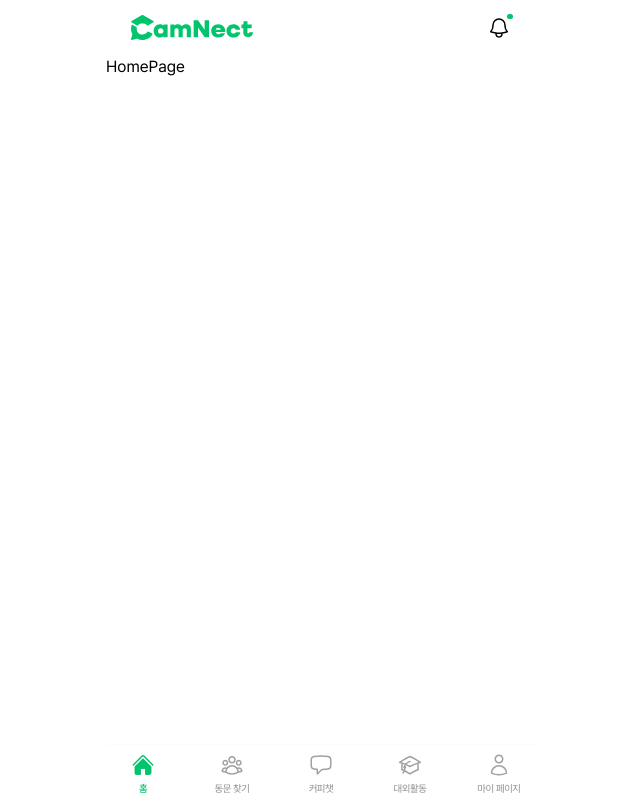
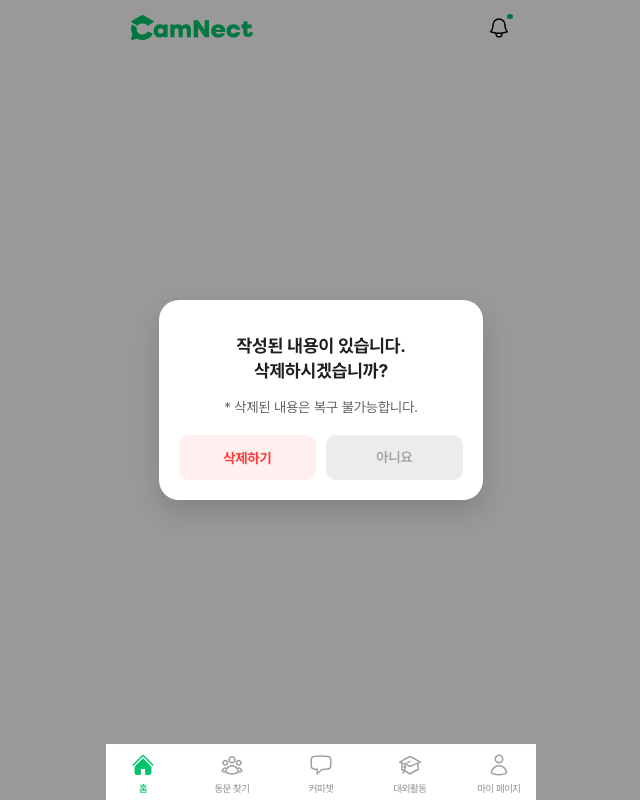
Before and after one commit to Konkuk-KUIT/CamNecT-Web, a React (Vite) app: page /home in a window 1280 px wide. Shown: the whole page, without its empty margins (319-959 px from the left). Built offline with nearby package versions, Linux system fonts and the light colour scheme.

Commit message:
feat: 주석 추가 및 홈페이지에 예시 코드 반영

```diff
--- a/src/components/Pop-up.tsx
+++ b/src/components/Pop-up.tsx
@@ -1,16 +1,20 @@
 import type { ReactNode } from 'react';
 
+// 팝업 유형: 안내/경고/확인/로딩
 type PopUpType = 'info' | 'warning' | 'confirm' | 'loading';
 
+// 공통 팝업 props (유형별로 필요한 값만 사용)
 type PopUpProps = {
   isOpen: boolean;
   type: PopUpType;
-  title: string;
+  title?: string;
   content?: string;
   leftButtonText?: string;
   rightButtonText?: string;
+  buttonText?: string;
   onLeftClick?: () => void;
   onRightClick?: () => void;
+  onClick?: () => void;
 };
 
 const PopUp = ({
@@ -20,25 +24,58 @@ const PopUp = ({
   content,
   leftButtonText,
   rightButtonText,
+  buttonText,
   onLeftClick,
   onRightClick,
+  onClick,
 }: PopUpProps) => {
   if (!isOpen) return null;
 
+  // 유형별 텍스트 정렬
   const contentAlign =
     type === 'warning' || type === 'confirm' ? 'text-center' : 'text-left';
 
   const renderContent = (): ReactNode => {
+    // 문자열 기반 줄바꿈(\n) 처리
+    const processedTitle = title ? title.replace(/\\n/g, '\n') : undefined;
+    const processedContent = content?.replace(/\\n/g, '\n');
+
     const formattedContent =
-      type === 'warning' || type === 'confirm'
-        ? content
-          ? `* ${content}`
+      type === 'warning'
+        ? processedContent
+          ? `* ${processedContent}`
           : undefined
-        : content;
+        : processedContent;
+
+
+
+    // 로딩 타입 전용 콘텐츠
+    if (type === 'loading') {
+      return (
+        <div className='flex flex-col items-center justify-center gap-[20px] pt-[10px]'>
+          <svg
+            className='animate-spin'
+            xmlns='http://www.w3.org/2000/svg'
+            width='84'
+            height='84'
+            viewBox='0 0 84 84'
+            fill='none'
+          >
+            <path
+              d='M77.3492 28.5724C79.5106 27.7514 80.6158 25.3215 79.5837 23.2524C76.024 16.1159 70.4902 10.1121 63.6014 5.98078C55.5111 1.1289 46.0229 -0.858026 36.6657 0.340137C27.3084 1.5383 18.627 5.85178 12.0202 12.5856C5.41342 19.3194 1.266 28.0813 0.246193 37.4597C-0.773611 46.838 1.39359 56.2866 6.39861 64.2831C11.4036 72.2796 18.955 78.3582 27.836 81.5396C36.717 84.721 46.4105 84.8199 55.3546 81.8203C62.9704 79.2662 69.6652 74.5922 74.6757 68.3876C76.1284 66.5887 75.5713 63.9781 73.6369 62.7116C71.7024 61.4452 69.1261 62.0075 67.6292 63.7697C63.6812 68.4178 58.5239 71.926 52.6922 73.8818C45.5312 76.2834 37.7702 76.2042 30.6597 73.6571C23.5492 71.1099 17.5033 66.2431 13.4961 59.8408C9.48883 53.4385 7.75367 45.8735 8.57017 38.3648C9.38667 30.8561 12.7073 23.8409 17.9969 18.4496C23.2866 13.0582 30.2373 9.60467 37.7291 8.64538C45.2209 7.68608 52.8175 9.27689 59.295 13.1615C64.57 16.325 68.8526 20.8598 71.7094 26.2478C72.7925 28.2906 75.1877 29.3935 77.3492 28.5724Z'
+              fill='#00C56C'
+            />
+          </svg>
+          <div className='text-b-18 mt-auto pt-[20px] whitespace-pre-wrap text-center text-[var(--ColorBlack,#202023)]'>
+            {title || '잠시만 기다려 주세요...'}
+          </div>
+        </div>
+      );
+    }
 
     return (
-      <div className={`flex flex-col gap-[15px] px-[15px] pt-[10px] ${contentAlign}`}>
-        <div className='text-b-18 whitespace-pre-wrap text-[var(--ColorBlack,#202023)]'>{title}</div>
+      <div className={`flex flex-col justify-center h-[clamp(85px,10vw,100px)] gap-[15px] px-[15px] pt-[10px] ${contentAlign}`}>
+        <div className='text-b-18 whitespace-pre-wrap text-[var(--ColorBlack,#202023)]'>{processedTitle}</div>
         {formattedContent && (
           <div className='text-r-14 whitespace-pre-wrap text-[var(--ColorGray3,#646464)]'>{formattedContent}</div>
         )}
@@ -51,18 +88,20 @@ const PopUp = ({
       return null;
     }
 
+    // 확인 팝업: 단일 버튼
     if (type === 'confirm') {
       return (
         <button
           type='button'
-          onClick={onRightClick}
+          onClick={onClick}
           className='flex h-[45px] w-full items-center justify-center rounded-[10px] bg-[var(--ColorMain,#00C56C)] text-b-14-hn text-[var(--ColorWhite,#FFF)]'
         >
-          <span className='whitespace-pre-wrap'>{rightButtonText ?? '확인'}</span>
+          <span className='whitespace-pre-wrap'>{buttonText ?? '확인'}</span>
         </button>
       );
     }
 
+    // 경고 팝업: 좌측 강조 + 우측 취소
     if (type === 'warning') {
       return (
         <div className='flex w-full gap-[10px]'>
@@ -84,6 +123,7 @@ const PopUp = ({
       );
     }
 
+    // 안내 팝업: 기본 좌/우 버튼
     return (
       <div className='flex w-full gap-[10px]'>
         <button
@@ -91,7 +131,7 @@ const PopUp = ({
           onClick={onLeftClick}
           className='flex h-[45px] w-full items-center justify-center rounded-[10px] bg-[var(--ColorSub2,#F2FCF8)] text-sb-14 text-[var(--ColorMain,#00C56C)]'
         >
-          <span className='whitespace-pre-wrap'>아니오</span>
+          <span className='whitespace-pre-wrap'>아니요</span>
         </button>
         <button
           type='button'
@@ -105,10 +145,16 @@ const PopUp = ({
   };
 
   return (
-    <div className='fixed inset-0 z-50 flex items-center justify-center bg-black/40 px-[20px] py-[20px]'>
+    <div
+      className='fixed inset-0 z-50 flex items-center justify-center bg-black/40 px-[20px] py-[20px]'
+      role='dialog'
+      aria-modal='true'
+    >
+      {/* 모달 본체: clamp로 반응형 너비, 최소 높이 보장 */}
       <div className='flex w-[clamp(260px,85vw,324px)] min-h-[200px] flex-col px-[20px] py-[20px] rounded-[20px] bg-[var(--ColorWhite,#FFF)] shadow-[0_12px_30px_rgba(0,0,0,0.16)]'>
         {renderContent()}
-        <div className='mt-[25px]'>{renderButtons()}</div>
+        {/* 버튼 영역을 하단에 고정 */}
+        <div className='mt-auto'>{renderButtons()}</div>
       </div>
     </div>
   );
--- a/src/pages/home/HomePage.tsx
+++ b/src/pages/home/HomePage.tsx
@@ -1,5 +1,6 @@
 import { FullLayout } from '../../layouts/FullLayout';
 import { HomeHeader } from '../../layouts/headers/HomeHeader';
+import Popup from "../../components/Pop-up";
 
 export const HomePage = () => {
   const unreadCount = 3;
@@ -7,19 +8,33 @@ export const HomePage = () => {
   return (
     <FullLayout
       headerSlot={
-        <>
-          <HomeHeader showBadge={unreadCount > 0} />
-          {/* MainHeader 뱃지 사용 예시:
-          <MainHeader
-            title='홈'
-            rightActions={[{ icon: 'alarm' }]}
-            showBadge={unreadCount > 0}
-          />
-          */}
-        </>
+        <HomeHeader showBadge={unreadCount > 0} />
       }
     >
-      <div>HomePage</div>
+      <Popup
+        type="info"
+        title='질문을 등록하시겠습니까?'
+        isOpen={false}
+        content="등록된 질문은 커뮤니티 내에서 \n다른 사용자들이 확인할 수 있습니다."
+      />
+      <Popup
+        type="confirm"
+        title='회원전용 콘텐츠 입니다'
+        content="로그인 하고 모든 기능을 확인해보세요!"
+        isOpen={false}
+        buttonText='로그인 후 계속 읽기'
+      />
+      <Popup
+        type="warning"
+        title='작성된 내용이 있습니다.\n삭제하시겠습니까?'
+        isOpen={true}
+        content="삭제된 내용은 복구 불가능합니다."
+
+      />
+      <Popup
+        type="loading"
+        isOpen={false}
+      />
     </FullLayout>
   );
 };
```
